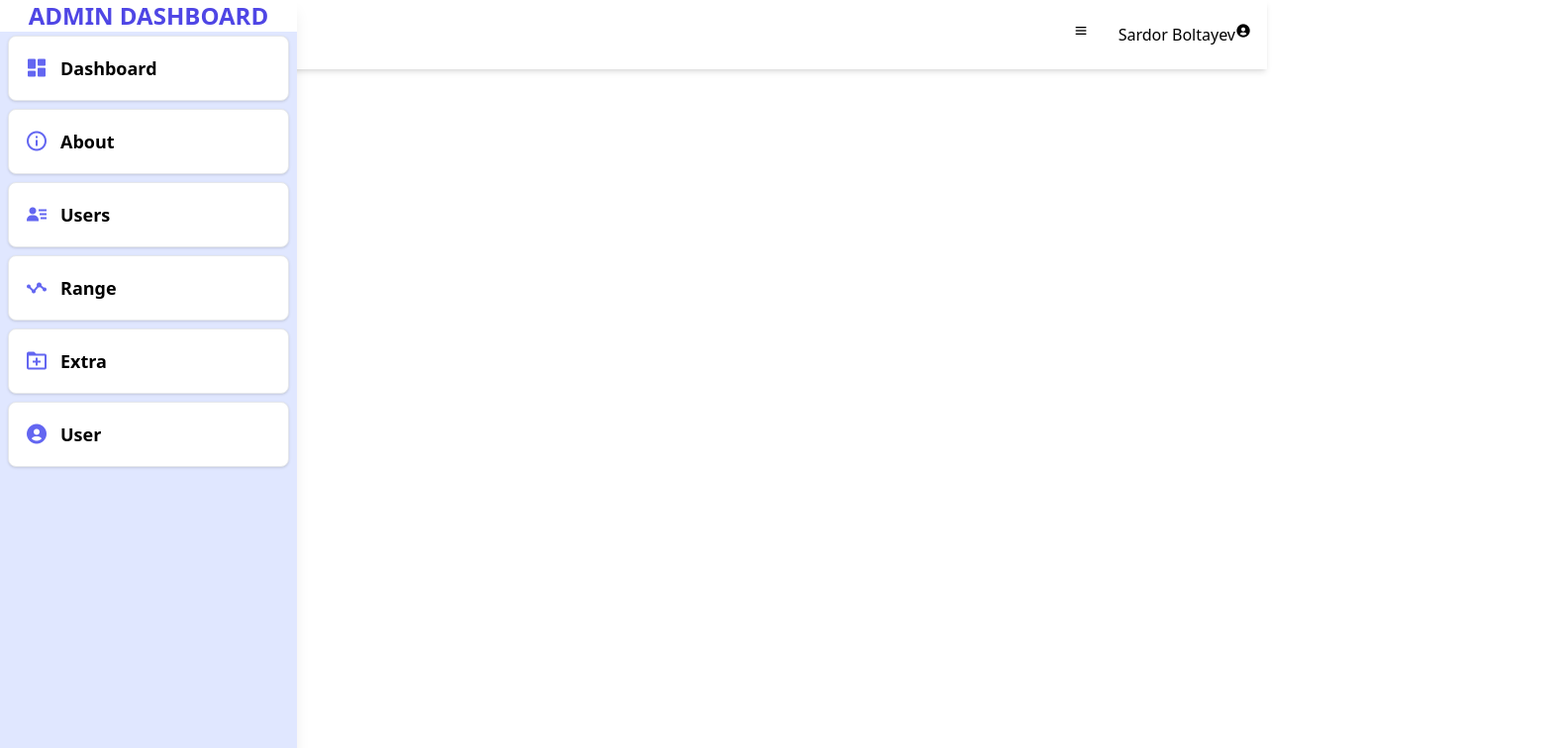
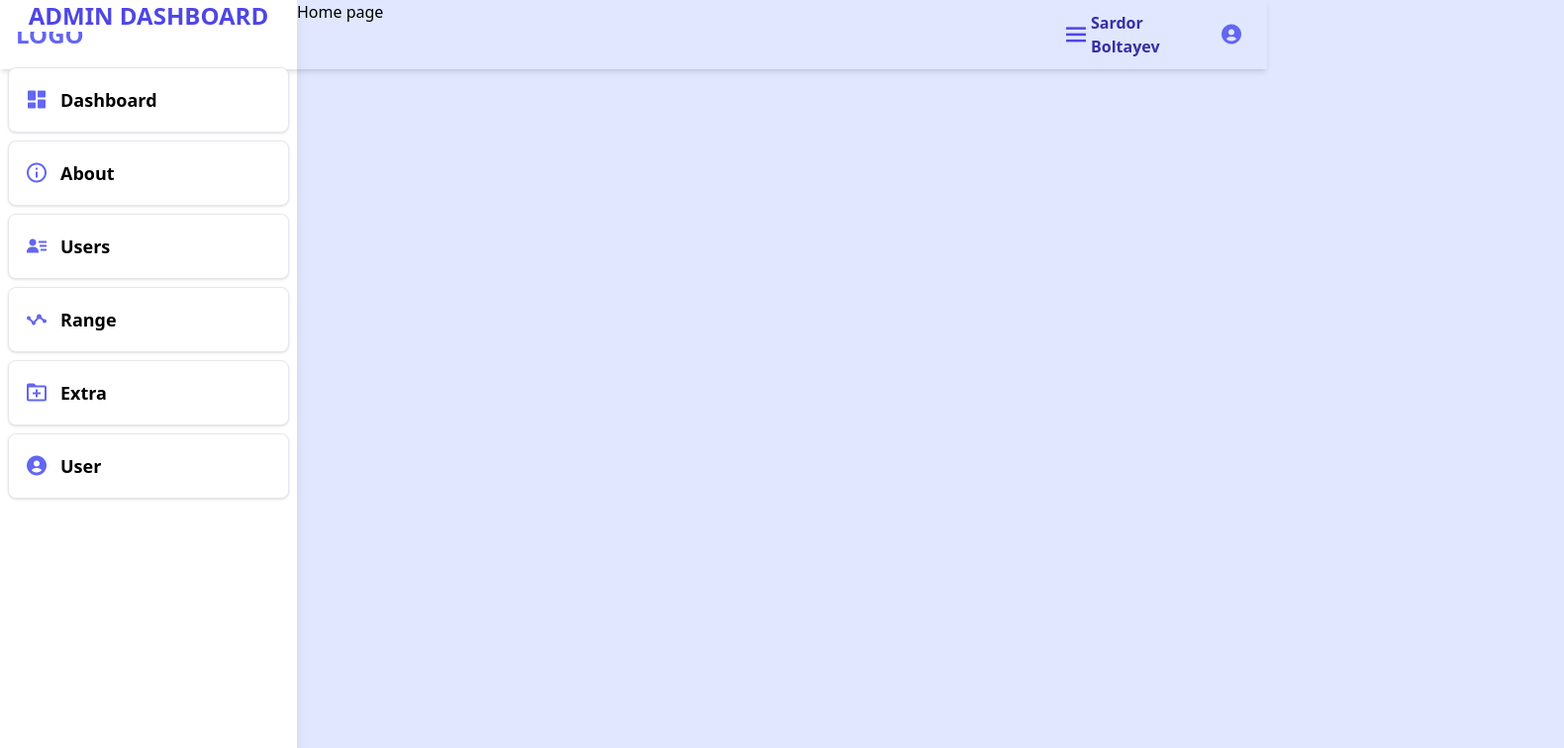
Before and after one commit to abdulazizv/Vue-project, a Vue app: page / in a window 1280 px wide. Shown: the top 756 px of the page at 99% size, 1580 px wide, since content can reach past the window. Built offline with nearby package versions, Linux system fonts and the light colour scheme.

Commit message:
props started

```diff
--- a/src/App.vue
+++ b/src/App.vue
@@ -1,11 +1,12 @@
 <template>
-  <Header />
-  <main>
-    <aside class="sticky z-20 top-0">
-      <Sidebar />
+  <Header :toogleBtn="toggleMenu"/>
+  <main class="flex">
+    <aside class="sticky z-20 top-0 w-[320px]">
+      <Sidebar :toogle="toggled"/>
     </aside>
-      <div class="main">
+      <div class="main bg-indigo-100 min-w-full h-screen">
         <!-- View pages -->
+        <Home />
       </div>
 
   </main>
@@ -16,12 +17,24 @@
   import Header from './components/Header/Header.vue';
   import Sidebar from './components/Sidebar/Sidebar.vue';
   import Footer from './components/Footer/Footer.vue';
+  import Home from './views/Home/Home.vue';
 export default {
   name: "App",
   components:{
     Header,
     Sidebar,
-    Footer
+    Footer,
+    Home
+  },
+  data(){
+    return {
+      toggled:true
+    }
+  },
+  methods: {
+    toggleMenu() {
+      this.toggled = !this.toggled
+    }
   }
 };
 </script>
--- a/src/components/Header/Header.vue
+++ b/src/components/Header/Header.vue
@@ -1,16 +1,16 @@
 <template>
-    <header class="shadow-md fixed top-0 w-full">
+    <header class="shadow-md fixed top-0 w-full z-10">
         <div class="container-fluid">
             <nav class="flex w-full justify-between h-[70px] items-center p-4">
                 <a href="#" class="nav__logo text-2xl font-bold text-indigo-500">
                     LOGO
                 </a>
 
-                <div class="nav__menu flex justify-between w-[180px]">
-                    <i class="bx bx-menu"></i>
-                    <div class="nav__user flex">
-                        <span>Sardor Boltayev</span>
-                        <i class="bx bxs-user-circle"></i>
+                <div class="nav__menu flex items-center justify-between w-[200px]  p-2">
+                    <i @click="toogleBtn" class="bx bx-menu text-3xl text-indigo-600"></i>
+                    <div class="nav__user flex items-center">
+                        <span class=" font-semibold text-indigo-800 mr-2">Sardor Boltayev</span>
+                        <i class="bx bxs-user-circle text-2xl text-indigo-500  duration-300 rounded-full"></i>
                     </div>
                 </div>
             </nav>
@@ -20,7 +20,13 @@
 
 <script>
     export default {
-        name:'Header'
+        name:'Header',
+        props: {
+            toogleBtn: {
+                type:Function,
+                required:true
+            }
+        }
     }
 </script>
 
--- a/src/components/Sidebar/Sidebar.vue
+++ b/src/components/Sidebar/Sidebar.vue
@@ -1,11 +1,11 @@
 <template>
-  <div class="bg-indigo-100 w-[300px] min-h-screen shadow-lg">
+  <div v-if="toogle" class=" w-[300px] min-h-screen shadow-lg">
       <a href="#" class="text-2xl font-bold bg-white text-center block text-indigo-600">
         ADMIN DASHBOARD
       </a>
 
-      <ul class="list" v-for="item in navlink" :key="item.id">
-        <li class="list__item py-1 px-2">
+      <ul class="list mt-8">
+        <li class="list__item py-1 px-2" v-for="item in navlink" :key="item.id">
           <a :href="item.link" class="flex list__item--link min-w-full items-center bg-white p-4 rounded-lg text-lg shadow border hover:bg-indigo-50 duration-300 font-bold">
             <i class='bx  text-indigo-500 text-2xl mr-3' :class="item.icon"></i> <span class="">{{ item.title }}</span>
           </a>
@@ -18,6 +18,12 @@
 import navLinks from '../../constants/navlinks';
 export default {
      name:'Sidebar',
+     props:{
+      toogle:{
+        type:Boolean,
+        required:true
+      }
+     },
      data() {
       return {
         navlink:navLinks
```
